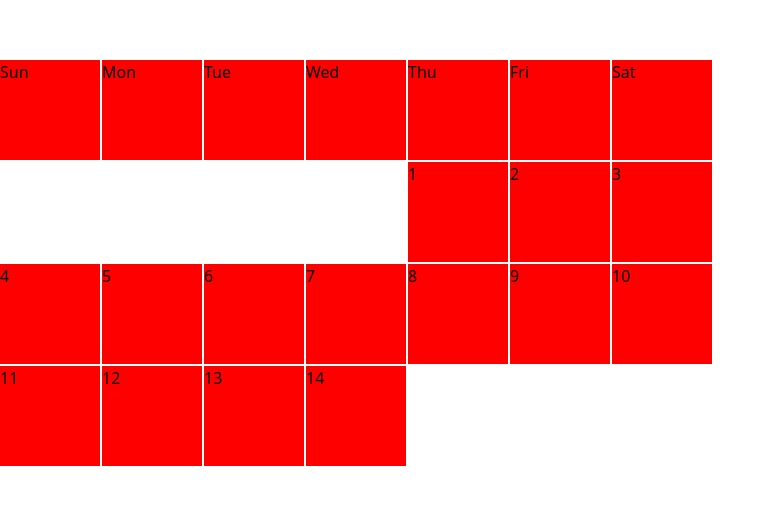
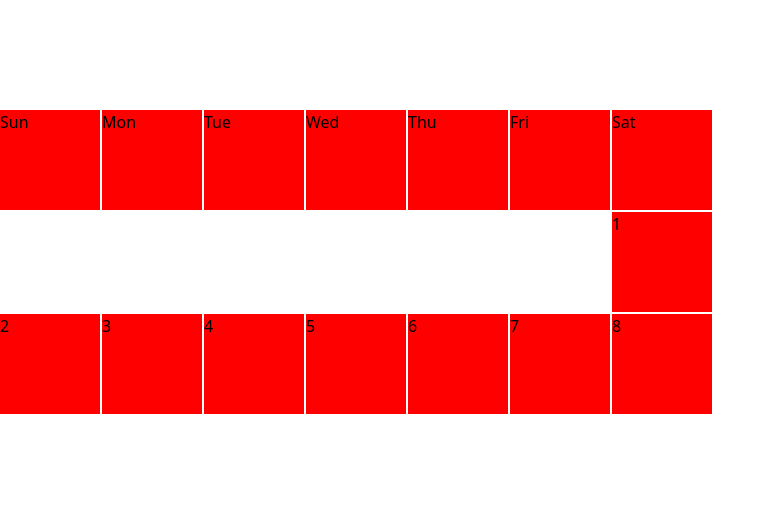
Before and after one commit to cdricn/pcalendar, a React (Vite) app: page / in a window 1280 px wide. Shown: the part 135-640 px from the top of the page, without its empty margins (0-775 px from the left). Built offline with nearby package versions, Linux system fonts and the light colour scheme.

Commit message:
Structured files and code

```diff
--- a/src/App.tsx
+++ b/src/App.tsx
@@ -1,11 +1,11 @@
 import './App.css'
-import Calendar from './calendar/calendar'
+import Main from './app/main'
 
 function App() {
 
   return (
     <>
-      <Calendar />
+      <Main />
     </>
   )
 }
--- a/src/calendar/calendar.tsx
+++ b/src/app/calendar/calendar.tsx
@@ -1,44 +1,8 @@
 import styles from './calendar.module.css'
+import { testData } from './testData';
 
 export default function Calendar() {
-
-  const testData = [
-    {day: 'thu',
-     digit: 5},
-    {day: 'fri',
-     digit: 6},
-    {day: 'sat',
-     digit: 7},
-    {day: 'sun',
-     digit: 1},
-    {day: 'mon',
-     digit: 2},
-    {day: 'tue',
-     digit: 3},
-    {day: 'wed',
-     digit: 4},
-    {day: 'thu',
-     digit: 5},
-    {day: 'fri',
-     digit: 6},
-    {day: 'sat',
-     digit: 7},
-    {day: 'sun',
-     digit: 1},
-    {day: 'mon',
-     digit: 2},
-    {day: 'tue',
-     digit: 3},
-    {day: 'wed',
-     digit: 4},
-  ]
-
-  // create temp array of size 7 with no values
-  // get first index of test data
-  // slice using digit of 1st index as start, and digit-7 as end
-  // fill temp array with the sliced array
   let currentDay = 0;
-
 
   function populateColumns() {
     let colArr = new Array;
@@ -47,10 +11,10 @@ export default function Calendar() {
         break;
       }
 
-      if (testData[currentDay].digit==i+1) {
+      if (testData[currentDay].day_code==i+1) {
         colArr.push(
           <div className={styles['calendar-item']}
-            style={{gridColumnStart: testData[currentDay].digit}}
+            style={{gridColumnStart: testData[currentDay].day_code}}
           >
             {currentDay+1}
           </div>
@@ -59,7 +23,6 @@ export default function Calendar() {
       }
     }
 
-    console.log(colArr)
     return colArr
   }
 
--- /dev/null
+++ b/src/app/calendar/testData.ts
@@ -0,0 +1,82 @@
+export const testData = [
+    {day_code: 7,
+      day_weather: 'cloudy',
+      night_weather: 'cloudy',
+      city: null,
+      confidant_events: null,
+      special_events: null,
+      day_activities: 'unavailable',
+      night_activities: 'unavailable',
+      month: 'april'
+    },
+    {day_code: 1,
+      day_weather: 'cloudy',
+      night_weather: 'cloudy',
+      city: null,
+      confidant_events: null,
+      special_events: 'Game Start',
+      day_activities: 'unavailable',
+      night_activities: 'unavailable',
+      month: 'april'
+    },
+    {day_code: 2,
+      day_weather: 'cloudy',
+      night_weather: 'cloudy',
+      city: null,
+      confidant_events: null,
+      special_events: null,
+      day_activities: 'unavailable',
+      night_activities: 'unavailable',
+      month: 'april'
+    },
+    {day_code: 3,
+      day_weather: 'clear',
+      night_weather: 'cloudy',
+      city: null,
+      confidant_events: null,
+      special_events: null,
+      day_activities: 'unavailable',
+      night_activities: 'unavailable',
+      month: 'april'
+    },
+    {day_code: 4,
+      day_weather: 'rainy',
+      night_weather: 'cloudy',
+      city: null,
+      confidant_events: null,
+      special_events: null,
+      day_activities: 'unavailable',
+      night_activities: 'unavailable',
+      month: 'april'
+    },
+    {day_code: 5,
+      day_weather: 'cloudy',
+      night_weather: 'cloudy',
+      city: null,
+      confidant_events: null,
+      special_events: null,
+      day_activities: 'unavailable',
+      night_activities: 'unavailable',
+      month: 'april'
+    },
+    {day_code: 6,
+      day_weather: 'clear',
+      night_weather: 'cloudy',
+      city: null,
+      confidant_events: null,
+      special_events: null,
+      day_activities: 'unavailable',
+      night_activities: 'unavailable',
+      month: 'may'
+    },
+    {day_code: 7,
+      day_weather: 'cloudy',
+      night_weather: 'cloudy',
+      city: null,
+      confidant_events: null,
+      special_events: null,
+      day_activities: 'free',
+      night_activities: 'yongen-jaya',
+      month: 'may'
+    },
+  ]
--- /dev/null
+++ b/src/app/main.tsx
@@ -0,0 +1,16 @@
+import Calendar from './calendar/calendar'
+import Schedule from './schedule/schedule'
+
+export default function Main() {
+
+  return (
+    <main className='content-container'>
+      <div className='calendar-container'>
+        <Calendar />
+      </div>
+      <div className='schedule-container'>
+        <Schedule />
+      </div>
+    </main>
+  )
+}
--- /dev/null
+++ b/src/app/schedule/schedule.tsx
@@ -0,0 +1,8 @@
+
+export default function Schedule() {
+
+  return (
+    <>
+    </>
+  )
+}
```
Also changed, not shown: src/app/calendar/calendar.module.css (renamed from src/calendar/calendar.module.css).
